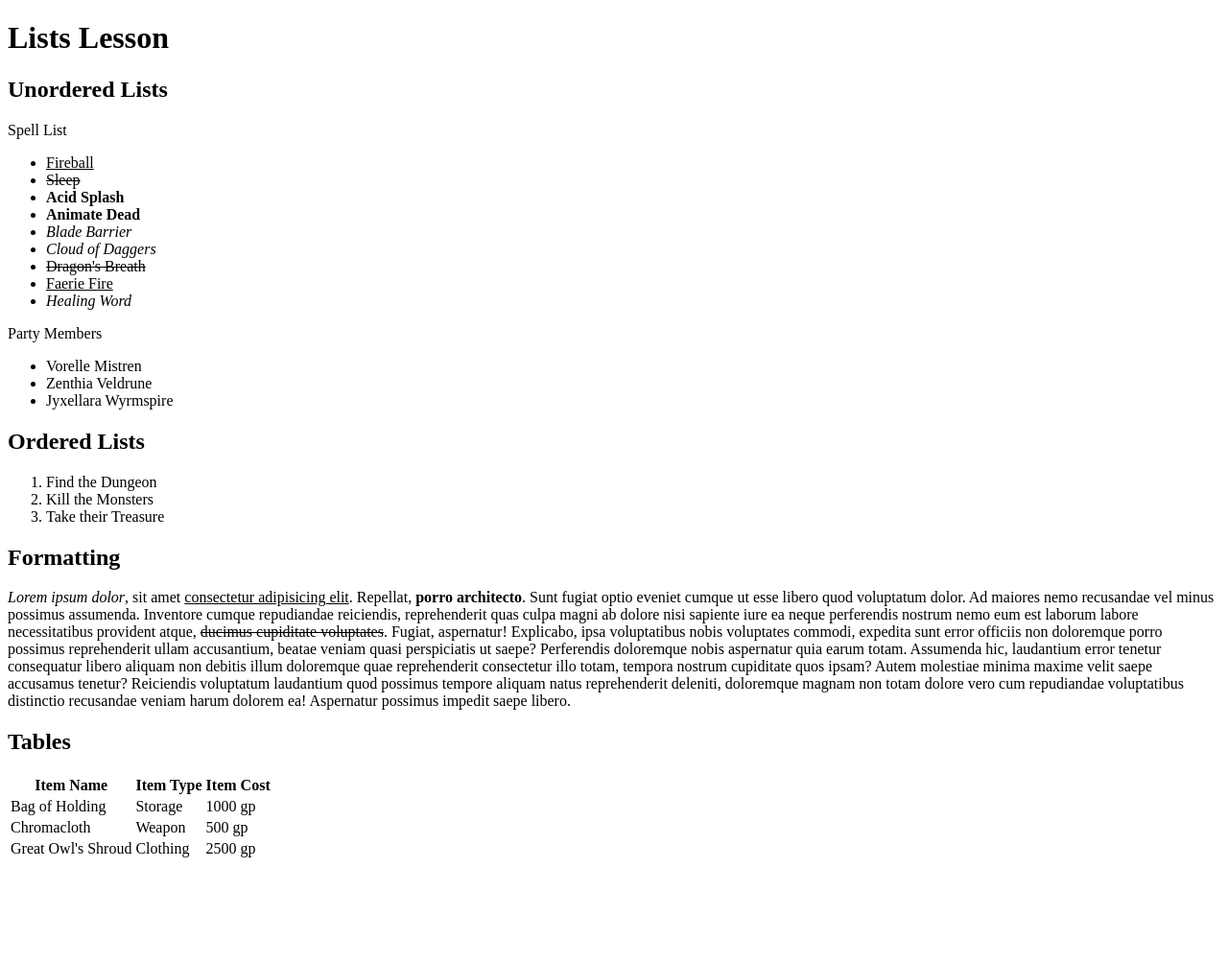
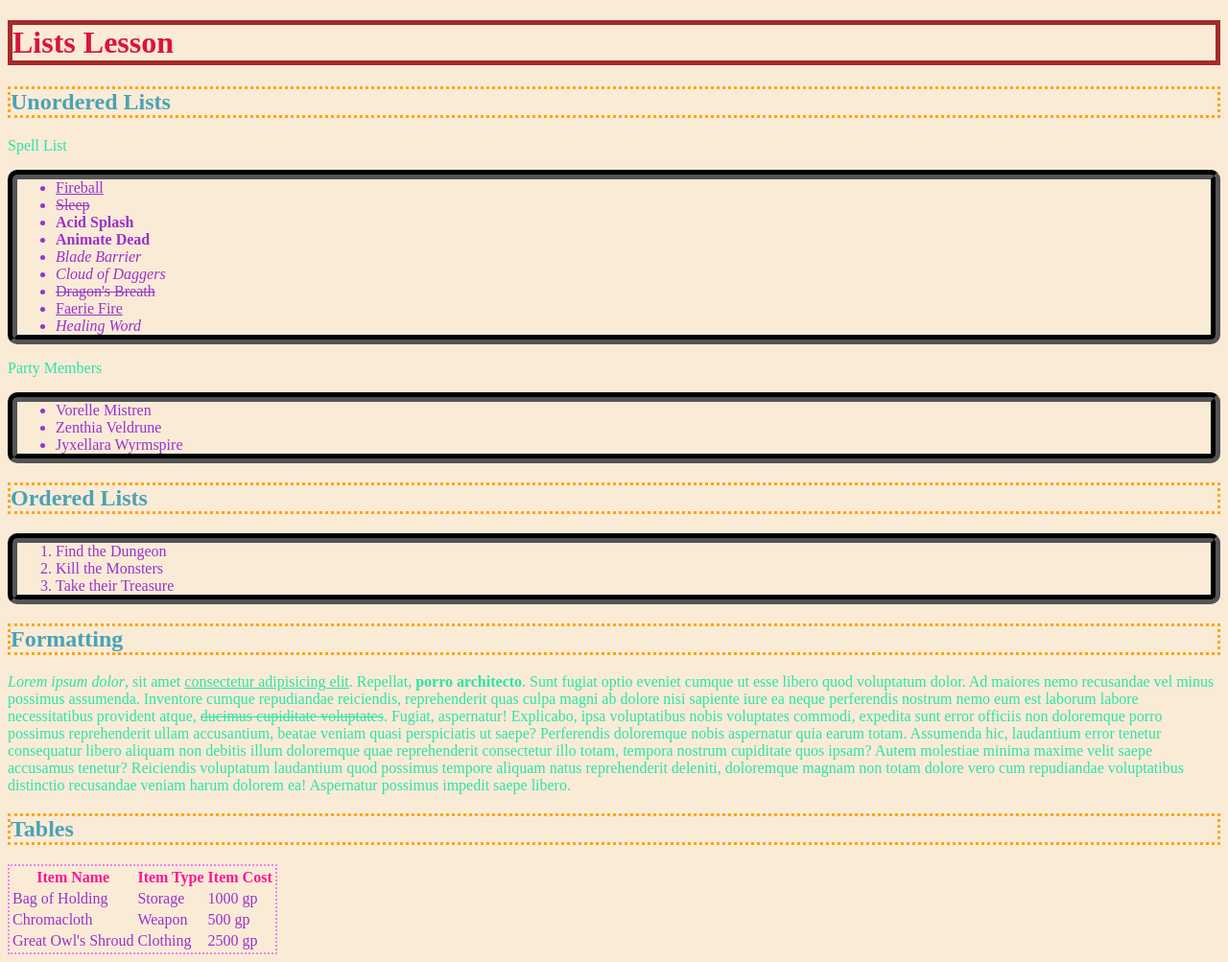
Before and after one commit to StealthValkyriie/HTML_Lists_Tables, a plain HTML site: page index.html in a window 1280 px wide. Shown: the whole page at 96% size. Before the commit the page ends 905 px from the top, so only its background shows below. Drawn offline with Linux system fonts and the light colour scheme.

Commit message:
CSS
Changed Style and Paths to index.

```diff
--- /dev/null
+++ b/CSS/style.css
@@ -0,0 +1,31 @@
+body{
+  background-color: antiquewhite;
+  color: darkorchid;
+}
+
+h1{
+    color: crimson;
+    border: 5px solid brown;
+}
+
+h2{
+    color: rgb(74, 163, 179);
+    border: 3px dotted orange;
+}
+
+p{
+    color:rgb(43, 228, 166);
+}
+
+th{
+    color: deeppink;
+}
+
+ul, ol{
+    border: 10px groove black;
+    border-radius: 10px;
+}
+
+table{
+    border: 2px dotted violet;
+}
--- a/index.html
+++ b/index.html
@@ -3,7 +3,8 @@
 <head>
     <meta charset="UTF-8">
     <meta name="viewport" content="width=device-width, initial-scale=1.0">
-    <title>Document</title>
+    <title>Lists and Tables</title>
+    <link rel="stylesheet" href="CSS/style.css">
 </head>
 <body>
 <h1>Lists Lesson</h1>
```
